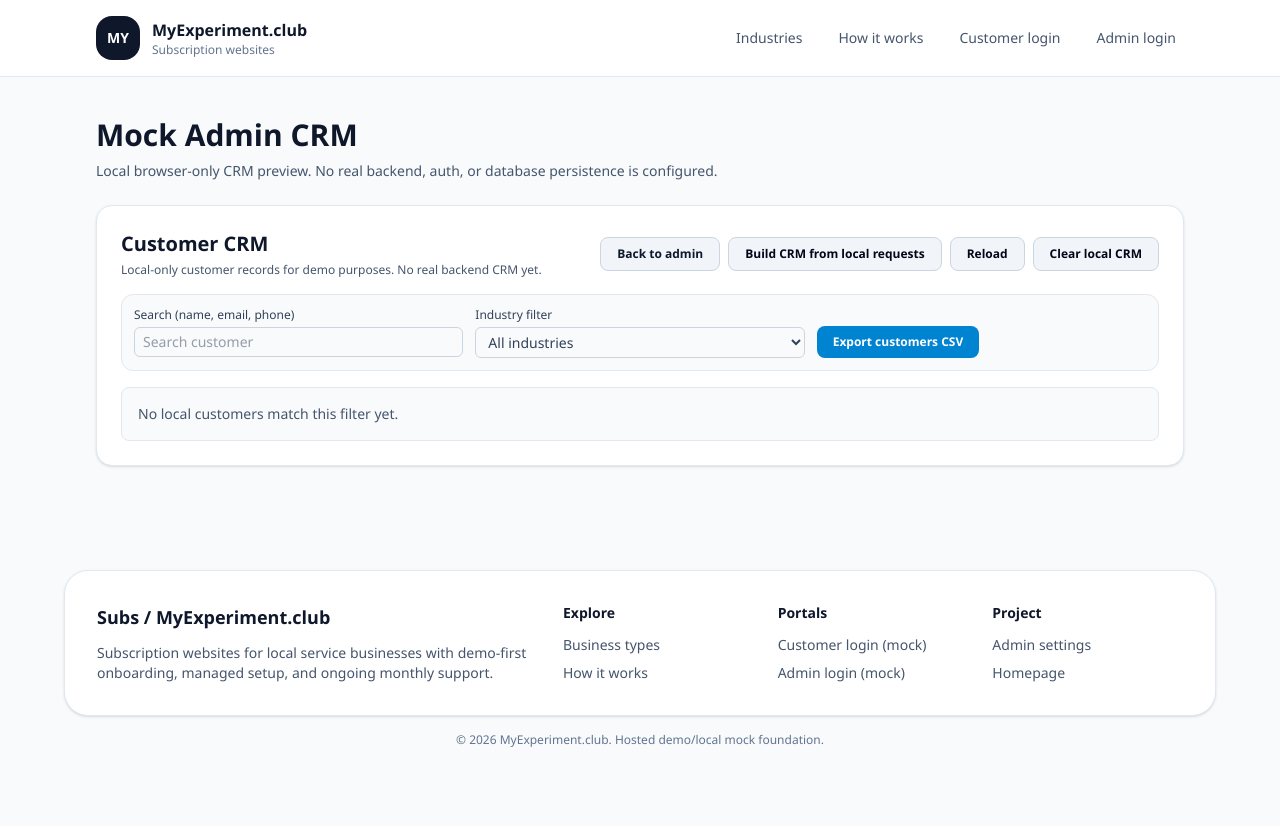
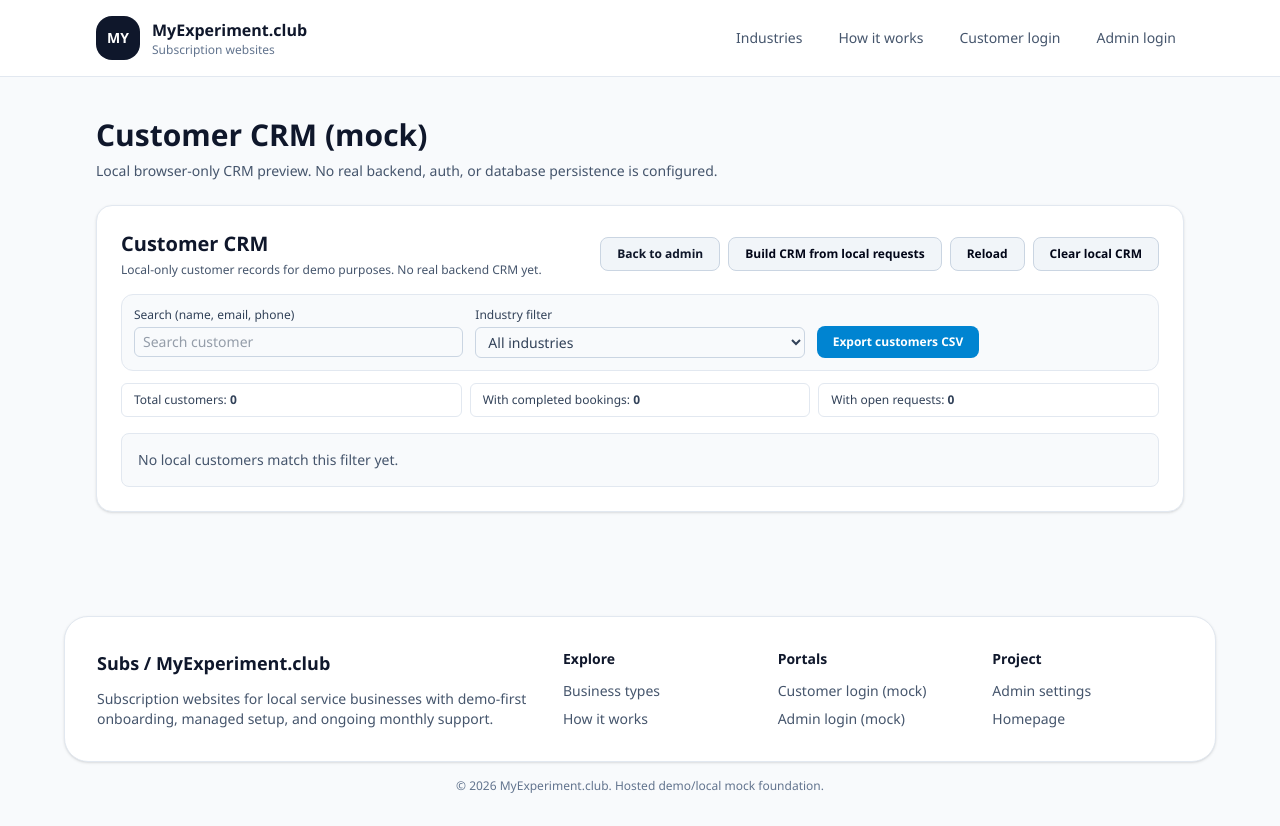
Before and after one commit to top4hotspur/subs, a Next.js app: page /admin/crm in a window 1280 px wide. Before the commit the page ends 800 px from the top, so only its background shows below. Built offline with nearby package versions, Linux system fonts and the light colour scheme.

Commit message:
Add dedicated local CRM admin page

```diff
--- a/src/app/admin/crm/page.tsx
+++ b/src/app/admin/crm/page.tsx
@@ -16,7 +16,7 @@ export default function AdminCrmPage() {
 
   return (
     <main className="mx-auto max-w-6xl px-4 py-10 sm:px-6 lg:px-8">
-      <h1 className="text-3xl font-bold text-slate-900">Mock Admin CRM</h1>
+      <h1 className="text-3xl font-bold text-slate-900">Customer CRM (mock)</h1>
       <p className="mt-2 text-sm text-slate-600">
         Local browser-only CRM preview. No real backend, auth, or database persistence is configured.
       </p>
--- a/src/components/crm/customer-crm-panel.tsx
+++ b/src/components/crm/customer-crm-panel.tsx
@@ -51,6 +51,16 @@ export function CustomerCrmPanel({
         return bTime - aTime;
       });
   }, [customers, searchQuery, industryFilter, requests]);
+
+  const crmCounts = useMemo(() => {
+    const total = filteredCustomers.length;
+    const completed = filteredCustomers.filter((customer) => customer.totalCompletedBookings > 0).length;
+    const open = filteredCustomers.filter((customer) => {
+      const history = getCustomerBookingHistory(customer.id, requests);
+      return history.some((item) => !["COMPLETED", "CANCELLED", "NO_SHOW"].includes(item.status));
+    }).length;
+    return { total, completed, open };
+  }, [filteredCustomers, requests]);
 
   const selectedCustomer =
     filteredCustomers.find((c) => c.id === selectedCustomerId) ?? filteredCustomers[0] ?? null;
@@ -119,6 +129,18 @@ export function CustomerCrmPanel({
             Export customers CSV
           </button>
         </div>
+      </div>
+
+      <div className="mt-3 grid gap-2 sm:grid-cols-3">
+        <p className="rounded-md border border-slate-200 bg-white px-3 py-2 text-xs text-slate-700">
+          Total customers: <span className="font-semibold">{crmCounts.total}</span>
+        </p>
+        <p className="rounded-md border border-slate-200 bg-white px-3 py-2 text-xs text-slate-700">
+          With completed bookings: <span className="font-semibold">{crmCounts.completed}</span>
+        </p>
+        <p className="rounded-md border border-slate-200 bg-white px-3 py-2 text-xs text-slate-700">
+          With open requests: <span className="font-semibold">{crmCounts.open}</span>
+        </p>
       </div>
 
       {filteredCustomers.length === 0 ? (
```
